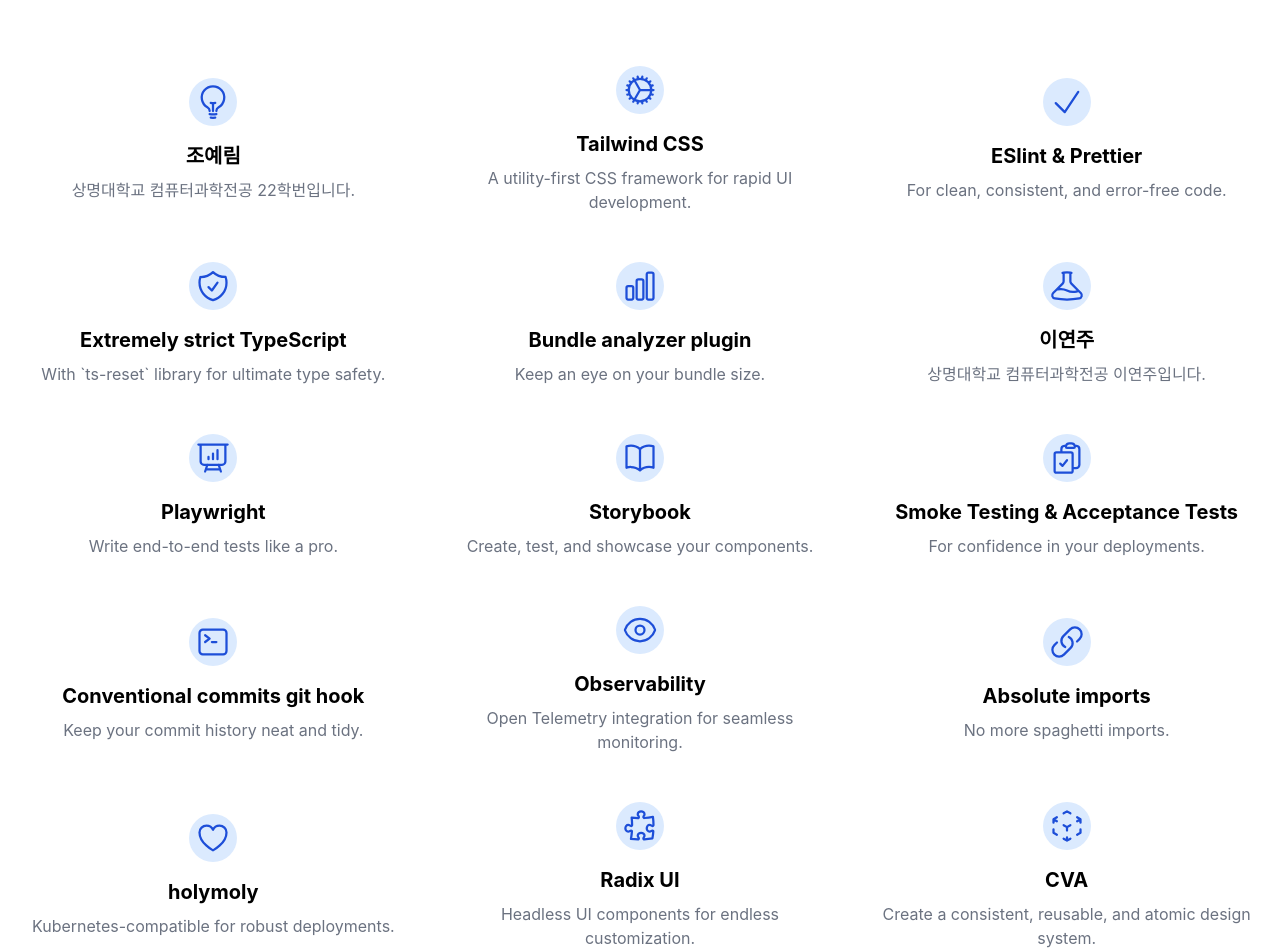
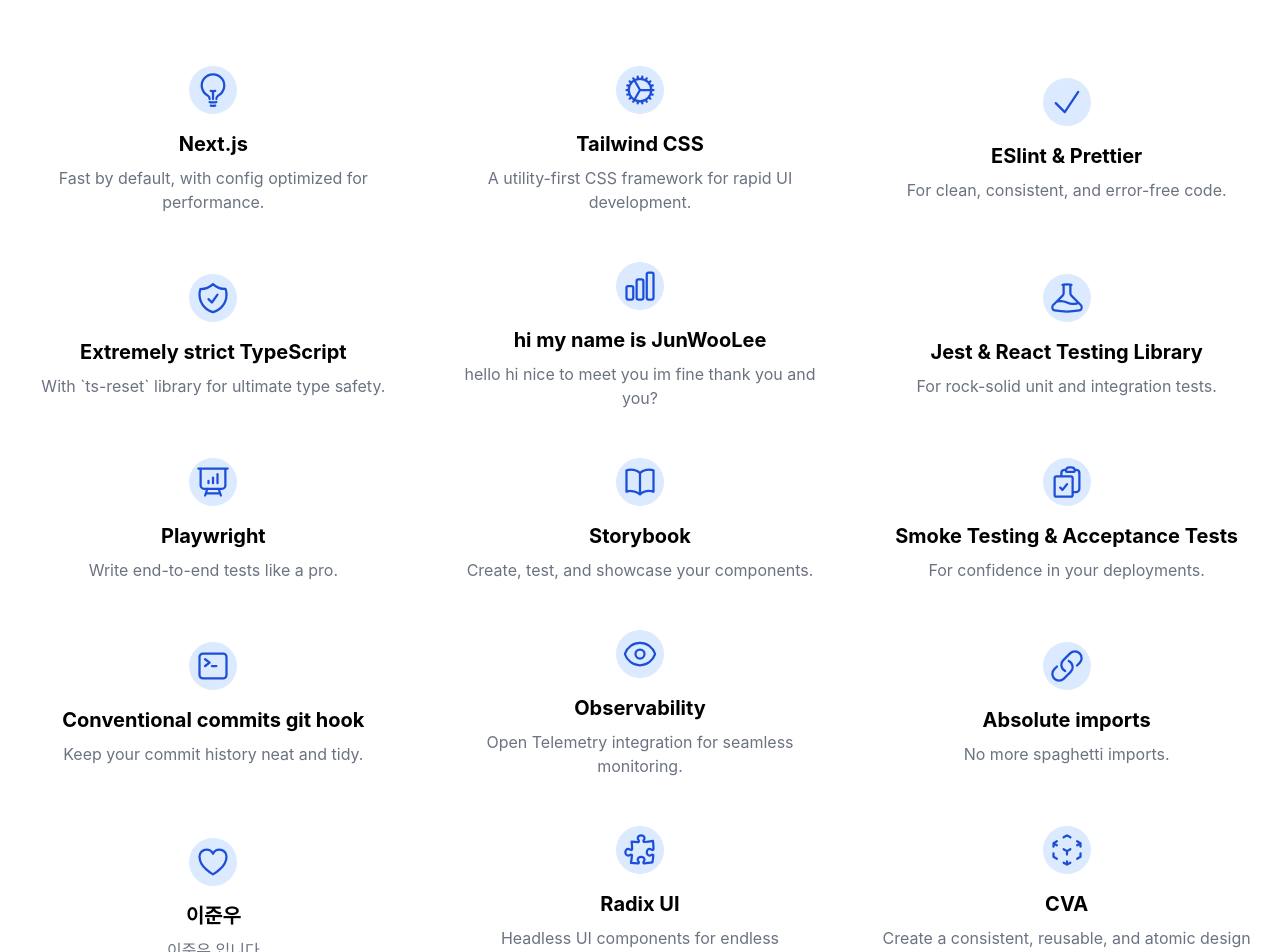
Before and after one commit to bora-code-temp-organization/next-smu, a Next.js app: page / in a window 1280 px wide. Shown: the part 340-1292 px from the top of the page. Built offline with nearby package versions, Linux system fonts and the light colour scheme.

Commit message:
change my name

```diff
--- a/lp-items.tsx
+++ b/lp-items.tsx
@@ -1,7 +1,7 @@
 export const LP_GRID_ITEMS = [
   {
-    title: "조예림",
-    description: "상명대학교 컴퓨터과학전공 22학번입니다.",
+    title: "Next.js",
+    description: "Fast by default, with config optimized for performance.",
     icon: (
       <svg
         xmlns="http://www.w3.org/2000/svg"
@@ -76,8 +76,8 @@
     ),
   },
   {
-    title: "Bundle analyzer plugin",
-    description: "Keep an eye on your bundle size.",
+    title: "hi my name is JunWooLee",
+    description: "hello hi nice to meet you im fine thank you and you?",
     icon: (
       <svg
         xmlns="http://www.w3.org/2000/svg"
@@ -96,8 +96,8 @@
     ),
   },
   {
-    title: "이연주",
-    description: "상명대학교 컴퓨터과학전공 이연주입니다.",
+    title: "Jest & React Testing Library",
+    description: "For rock-solid unit and integration tests.",
     icon: (
       <svg
         xmlns="http://www.w3.org/2000/svg"
@@ -237,8 +237,8 @@
     ),
   },
   {
-    title: "holymoly",
-    description: "Kubernetes-compatible for robust deployments.",
+    title: "이준우",
+    description: "이준우 입니다",
     icon: (
       <svg
         xmlns="http://www.w3.org/2000/svg"
```
